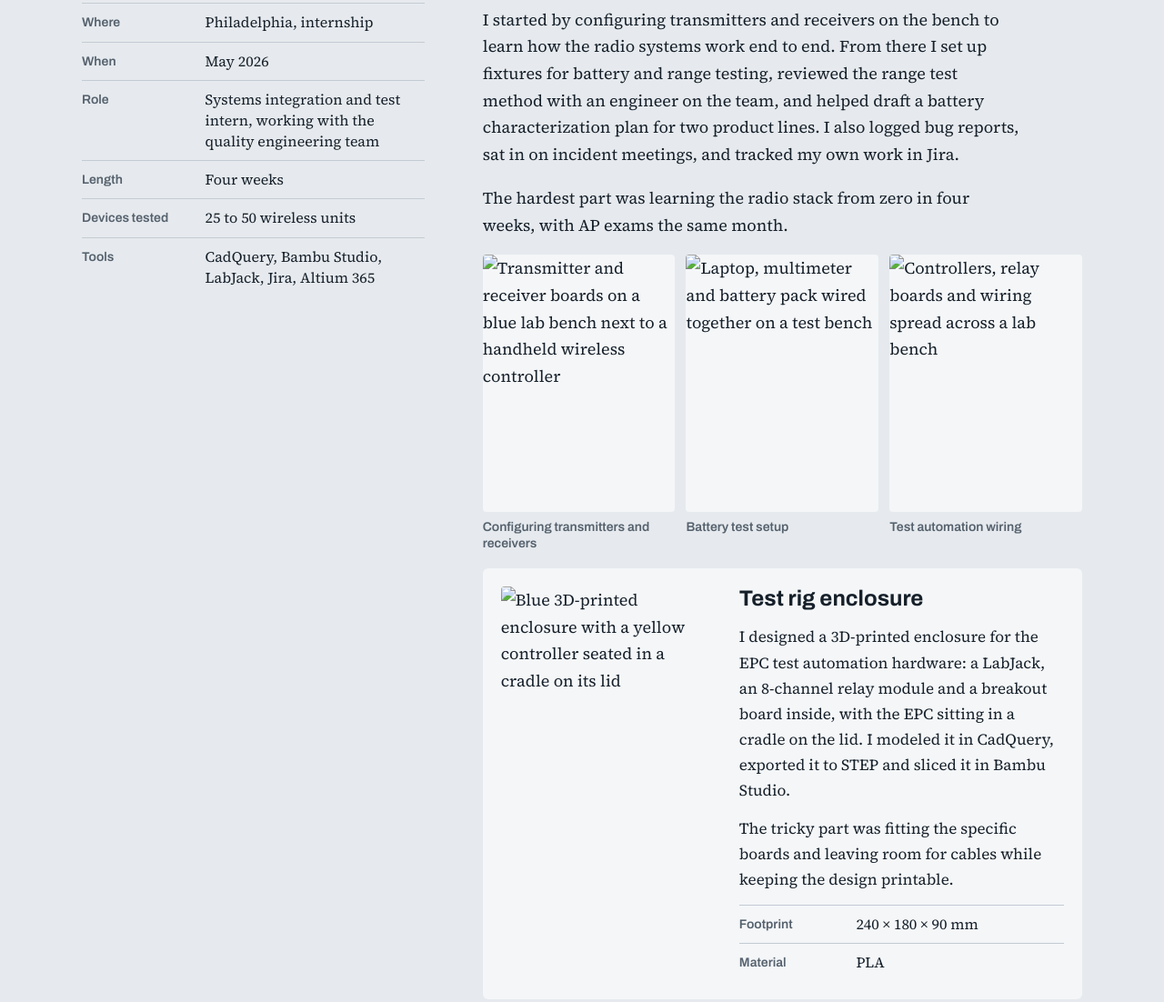
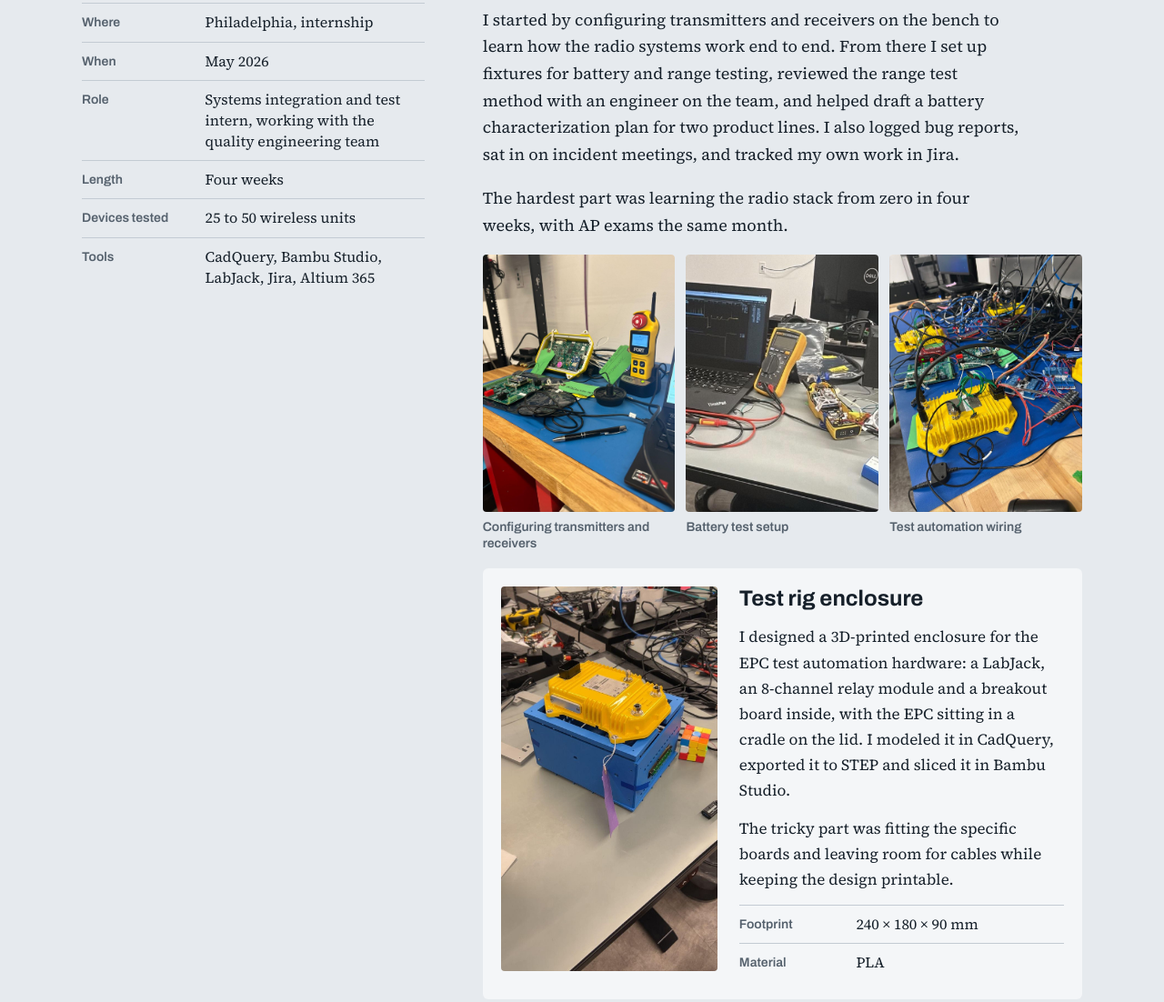
Before and after one commit to deansimpson13/deansimpson13.github.io, a plain HTML site: page index.html in a window 1280 px wide. Shown: the part 951-2053 px from the top of the page at 91% size. Drawn offline with Linux system fonts and the light colour scheme; animation ran at ten frames a second.

Commit message:
Add files via upload

```diff
--- a/index.html
+++ b/index.html
@@ -155,12 +155,12 @@ footer{display:flex;flex-wrap:wrap;justify-content:space-between;gap:8px;border-
     <p>I started by configuring transmitters and receivers on the bench to learn how the radio systems work end to end. From there I set up fixtures for battery and range testing, reviewed the range test method with an engineer on the team, and helped draft a battery characterization plan for two product lines. I also logged bug reports, sat in on incident meetings, and tracked my own work in Jira.</p>
     <p>The hardest part was learning the radio stack from zero in four weeks, with AP exams the same month.</p>
     <div class="strip">
-      <figure class="photo"><img src="img/fort-radios.jpg" alt="Transmitter and receiver boards on a blue lab bench next to a handheld wireless controller" loading="lazy"><figcaption class="label">Configuring transmitters and receivers</figcaption></figure>
-      <figure class="photo"><img src="img/fort-battery.jpg" alt="Laptop, multimeter and battery pack wired together on a test bench" loading="lazy"><figcaption class="label">Battery test setup</figcaption></figure>
-      <figure class="photo"><img src="img/fort-rig.jpg" alt="Controllers, relay boards and wiring spread across a lab bench" loading="lazy"><figcaption class="label">Test automation wiring</figcaption></figure>
+      <figure class="photo"><img src="fort-radios.jpg" alt="Transmitter and receiver boards on a blue lab bench next to a handheld wireless controller" loading="lazy"><figcaption class="label">Configuring transmitters and receivers</figcaption></figure>
+      <figure class="photo"><img src="fort-battery.jpg" alt="Laptop, multimeter and battery pack wired together on a test bench" loading="lazy"><figcaption class="label">Battery test setup</figcaption></figure>
+      <figure class="photo"><img src="fort-rig.jpg" alt="Controllers, relay boards and wiring spread across a lab bench" loading="lazy"><figcaption class="label">Test automation wiring</figcaption></figure>
     </div>
     <div class="feature">
-      <figure class="photo"><img src="img/fort-enclosure.jpg" alt="Blue 3D-printed enclosure with a yellow controller seated in a cradle on its lid" loading="lazy"></figure>
+      <figure class="photo"><img src="fort-enclosure.jpg" alt="Blue 3D-printed enclosure with a yellow controller seated in a cradle on its lid" loading="lazy"></figure>
       <div class="feature-text">
         <h3>Test rig enclosure</h3>
         <p>I designed a 3D-printed enclosure for the EPC test automation hardware: a LabJack, an 8-channel relay module and a breakout board inside, with the EPC sitting in a cradle on the lid. I modeled it in CadQuery, exported it to STEP and sliced it in Bambu Studio.</p>
@@ -189,7 +189,7 @@ footer{display:flex;flex-wrap:wrap;justify-content:space-between;gap:8px;border-
   <div class="notes">
     <p>Three of us built both halves of an AM link. The transmitter started from an XR2206 function generator kit. We traced a dead output on the scope to bad solder joints, then fed a second function generator into the AMSI pin to modulate the amplitude. Tuned to an open frequency, it came through on a regular AM radio.</p>
     <p>The receiver only works if its LC circuit hits the right frequency, so we needed the coil's inductance. We found it two ways: from the coil's dimensions and number of turns, and from an LR decay on the scope. For the second, we drove the coil with a square wave, read the time constant at 37% of the peak, and solved L = τR. The two values agreed.</p>
-    <figure class="photo"><img src="img/radio-lr-decay.jpg" alt="Analog oscilloscope showing a sharp spike that decays quickly back to the baseline" loading="lazy" style="aspect-ratio:4/3;object-fit:cover"><figcaption class="label">LR decay on the scope, used to measure the coil's inductance</figcaption></figure>
+    <figure class="photo"><img src="radio-lr-decay.jpg" alt="Analog oscilloscope showing a sharp spike that decays quickly back to the baseline" loading="lazy" style="aspect-ratio:4/3;object-fit:cover"><figcaption class="label">LR decay on the scope, used to measure the coil's inductance</figcaption></figure>
     <figure class="plate">
       <svg viewBox="0 0 680 236" role="img" aria-label="Signal path. Transmitter: a tone generator feeds the XR2206 kit, which drives an antenna. Receiver: antenna into an LC tank, then a 1N34 diode, an LM386 amplifier, and earphones. The LC tank is grounded to a radiator.">
         <defs><marker id="ah" viewBox="0 0 8 8" refX="7" refY="4" markerWidth="7" markerHeight="7" orient="auto-start-reverse"><path class="ah" d="M0 0 L8 4 L0 8 Z"/></marker></defs>
```
